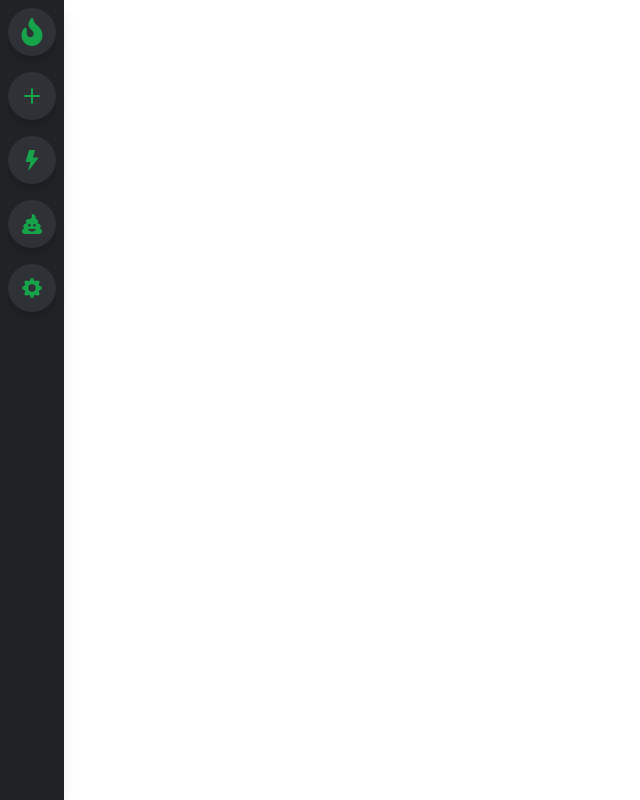
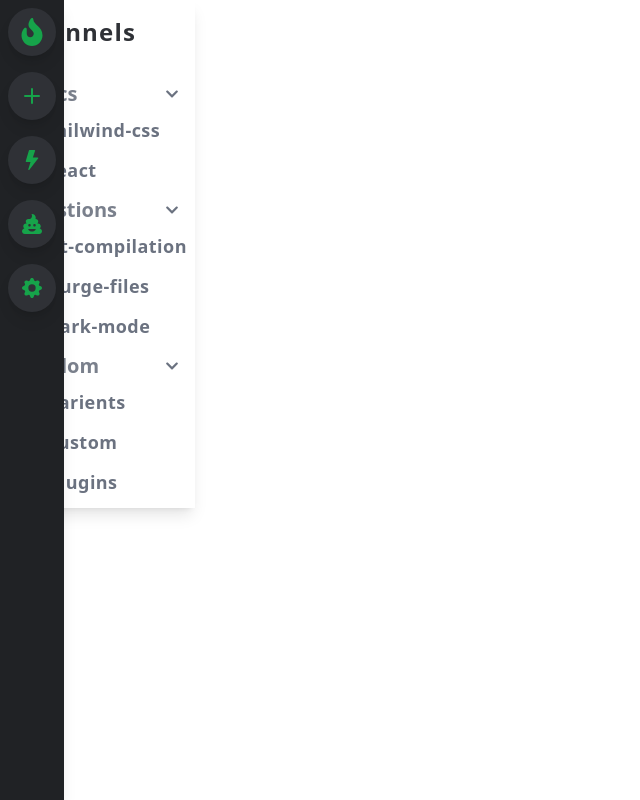
Before and after one commit to shadmansaleh/ReactDiscordLayout, a React (Create React App) app: page / in a window 1280 px wide. Shown: the whole page, without its empty margins (0-640 px from the left). Built offline with nearby package versions, Linux system fonts and the light colour scheme.

Commit message:
Channel Bar added

```diff
--- a/src/App.js
+++ b/src/App.js
@@ -1,10 +1,12 @@
 import './App.css';
 import SideBar from "./components/SideBar";
+import ChannelBar from './components/ChannelBar';
 
 function App() {
   return (
     <div className="flex">
       <SideBar/>
+      <ChannelBar/>
     </div>
   );
 }
--- /dev/null
+++ b/src/components/ChannelBar.jsx
@@ -0,0 +1,62 @@
+import {useState} from 'react';
+import {BsHash} from 'react-icons/bs';
+import { FaChevronDown, FaChevronRight } from 'react-icons/fa';
+
+const topics = ['tailwind-css', 'react'];
+const questions = ['jit-compilation', 'purge-files', 'dark-mode'];
+const random = ['varients', 'custom', 'plugins'];
+
+const ChannelBar = () => {
+  return (
+    <div className="channel-bar shadow-lg">
+      <ChannelBlock />
+      <Dropdown header='Topics' selections={topics} />
+      <Dropdown header='Questions' selections={questions} />
+      <Dropdown header='Random' selections={random} />
+    </div>
+  )
+};
+
+const Dropdown = ({header, selections}) => {
+  const [expanded, setExpanded] = useState(true);
+
+  return (
+    <div className="dropdown">
+      <div onClick={()=>setExpanded(!expanded)} className='dropdown-header'>
+        <h5 className={expanded ? 'dropdown-header-text-selected' : 'dropdown-header-text'}>
+          {header}
+        </h5>
+
+        <ChevronIcon expanded={expanded} />
+      </div>
+      {expanded &&
+        selections &&
+        selections.map((selection) => <TopicSelection selection={selection} />)}
+    </div>
+  )
+}
+
+const ChevronIcon = ({expanded}) => {
+  const chevClass = 'text-accent text-opacity-80 my-auto ml-auto mr-2';
+  return expanded ? (
+    <FaChevronDown size='14' className={chevClass} />
+  ) : (
+    <FaChevronRight size='14' className={chevClass} />
+  );
+}
+
+const TopicSelection = ({selection}) => (
+  <div className="dropdown-selection">
+    <BsHash size='24' className='text-gray-400' />
+    <h5 className="dropdown-selection-text">{selection}</h5>
+  </div>
+)
+
+
+const ChannelBlock = () => (
+  <div className="channel-block">
+    <h5 className="channel-block-text">Channels</h5>
+  </div>
+)
+
+export default ChannelBar;
--- a/src/index.css
+++ b/src/index.css
@@ -1,6 +1,14 @@
 @tailwind base;
 @tailwind components;
 @tailwind utilities;
+
+*,
+*::before,
+*:after {
+  box-sizing: border-box;
+  margin: 0;
+  padding: 0;
+}
 
 @layer components {
   .sidebar-icon {
@@ -19,4 +27,69 @@
            text-xs font-bold
            transition-all duration-100 scale-0 origin-left;
   };
+
+  .channel-bar {
+    @apply w-80 h-screen m-0 ml-16 bg-gray-200 dark:bg-gray-800
+           overflow-hidden;
+  }
+
+  .channel-container {
+    @apply flex flex-col items-center justify-start
+           p-1 m-0;
+  }
+
+  .channel-block {
+    @apply flex items-center justify-center
+           h-16 w-full
+           /* bg-green-600 */
+           m-0 p-0 mb-4;
+  }
+
+  .channel-block-text {
+    @apply text-2xl tracking-wider font-bold
+           text-gray-800 dark:text-gray-200
+           mr-auto ml-4 my-auto align-middle;
+  }
+
+  .dropdown {
+    @apply m-0 w-full px-2 pb-2
+           transition duration-300 ease-in-out;
+  }
+
+  .dropdown-header {
+    @apply flex flex-row /*items-center justify-evenly */
+           mx-0 text-gray-500
+           cursor-pointer;
+  }
+
+  .dropdown-header-text {
+    @apply text-gray-500 text-opacity-90
+            text-xl font-semibold
+            ml-2 pb-2
+            cursor-default
+            transition duration-300 ease-in-out
+          hover:text-pink-500 dark:hover:text-gray-200;
+  }
+
+  .dropdown-header-text-selected {
+    @apply text-gray-500 text-opacity-90 text-xl font-bold ml-2
+            transition duration-300 ease-in-out
+          hover:text-pink-500 dark:hover:text-gray-200;
+  }
+
+  .dropdown-selection {
+    @apply flex flex-row items-center justify-evenly
+    mt-1 mr-auto ml-4
+    transition duration-300 ease-in-out
+    cursor-pointer;
+  }
+
+  .dropdown-selection-text {
+    @apply text-gray-500 font-semibold tracking-wide text-lg
+    mr-auto
+    py-1
+    transition duration-300 ease-in-out
+    hover:text-pink-500 dark:hover:text-gray-200
+    cursor-pointer;
+  }
 }
```
